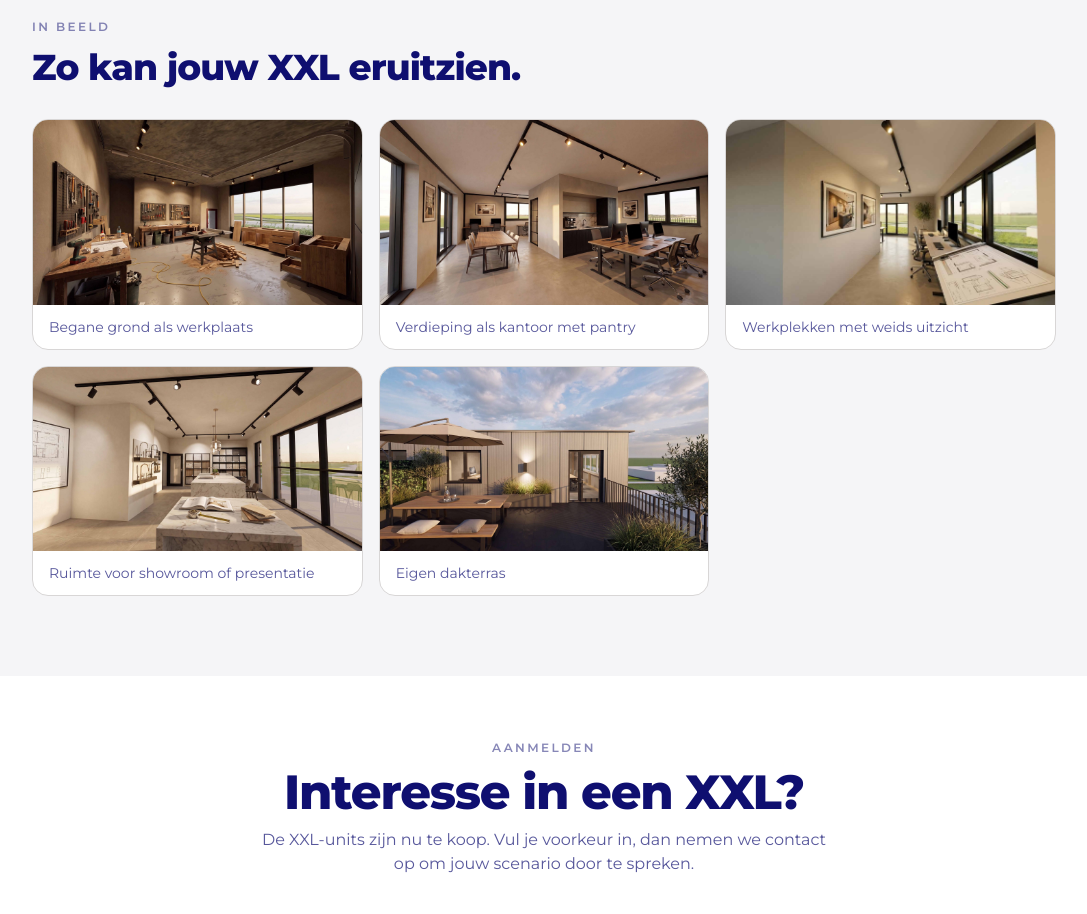
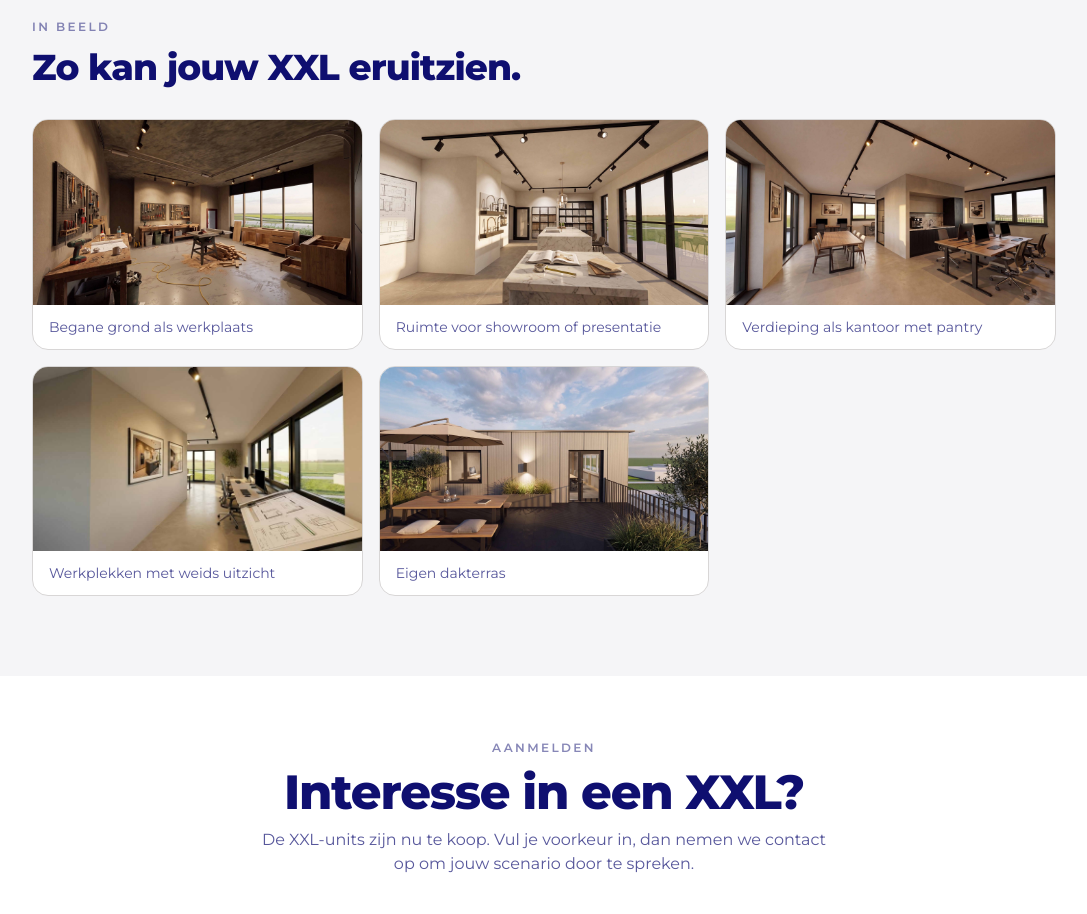
Before and after one commit to reppenweetje/projectportal, a Next.js app: page /de-hofman/xxl in a window 1280 px wide. Shown: the part 2040-2954 px from the top of the page, without its empty margins (96-1183 px from the left). Built offline with nearby package versions, Linux system fonts and the light colour scheme; no server answers.

Commit message:
xxl: galerij-volgorde van laag naar hoog (BG → verdieping → dak)
Volgorde: werkplaats, showroom, kantoor+pantry, werkplekken, dakterras.

Co-Authored-By: Claude Opus 4.8 <noreply@anthropic.com>
Claude-Session: https://claude.ai/code/session_01RrkWcp39xAcHk375Yco14B

```diff
--- a/app/[projectSlug]/xxl/page.tsx
+++ b/app/[projectSlug]/xxl/page.tsx
@@ -25,6 +25,11 @@ const xxlImages = [
     caption: "Begane grond als werkplaats",
   },
   {
+    src: "/images/hofman/xxl/xxl-showroom.jpg",
+    alt: "Ruime verdieping van de XXL-unit ingericht als showroom met presentatie-eilanden",
+    caption: "Ruimte voor showroom of presentatie",
+  },
+  {
     src: "/images/hofman/xxl/xxl-kantoor-pantry.jpg",
     alt: "Verdieping van de XXL-unit als kantoor met werkplekken, vergadertafel en pantry",
     caption: "Verdieping als kantoor met pantry",
@@ -33,11 +38,6 @@ const xxlImages = [
     src: "/images/hofman/xxl/xxl-werkplekken.jpg",
     alt: "Werkplekken langs de raampartij van de XXL-unit met weids uitzicht over de polder",
     caption: "Werkplekken met weids uitzicht",
-  },
-  {
-    src: "/images/hofman/xxl/xxl-showroom.jpg",
-    alt: "Ruime verdieping van de XXL-unit ingericht als showroom met presentatie-eilanden",
-    caption: "Ruimte voor showroom of presentatie",
   },
   {
     src: "/images/hofman/xxl/xxl-dakterras.jpg",
```
